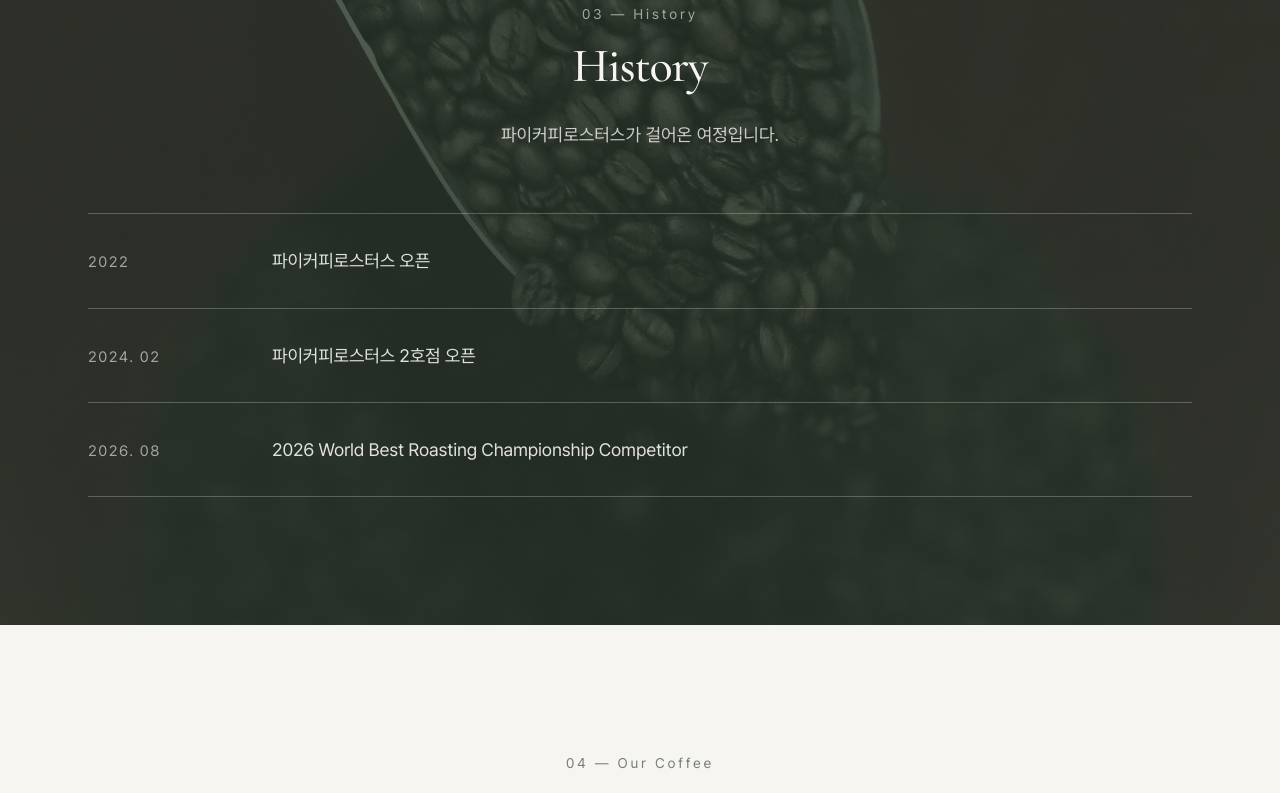
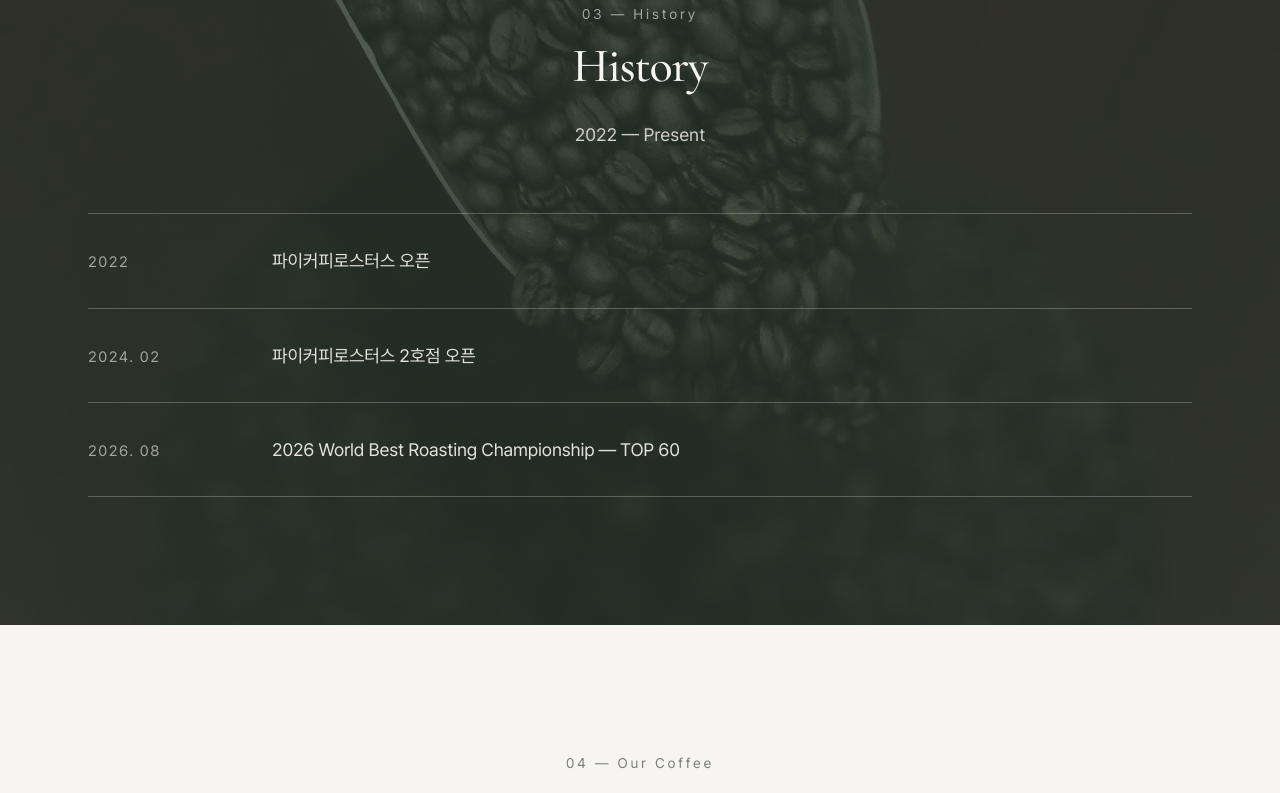
Before and after one commit to Kimky1120/pi-coffee-roasters, a Next.js app: page / in a window 1280 px wide. Shown: the part 1820-2613 px from the top of the page. Built offline with nearby package versions, Linux system fonts and the light colour scheme; no server answers; a web font is replaced by a local one.

Commit message:
Refine history and add championship gallery photos

```diff
--- a/src/data/gallery.ts
+++ b/src/data/gallery.ts
@@ -54,7 +54,19 @@ export const GALLERY_IMAGES: GalleryImage[] = [
   },
   {
     src: "/images/gallery/gallery-10-front.jpg",
-    alt: "2026 월드 베스트 로스팅 챔피언십 결선 진출 인증서와 참가자 명찰",
+    alt: "2026 월드 베스트 로스팅 챔피언십 TOP 60 인증서와 참가자 명찰",
     aspect: "landscape",
   },
+  {
+    src: "/images/gallery/gallery-11-wbr-weighing.jpg",
+    alt: "월드 베스트 로스팅 챔피언십에서 원두를 계량하는 과정",
+    aspect: "portrait",
+    objectPosition: "center",
+  },
+  {
+    src: "/images/gallery/gallery-12-wbr-roasting.jpg",
+    alt: "월드 베스트 로스팅 챔피언십에서 로스터를 운용하는 모습",
+    aspect: "portrait",
+    objectPosition: "center",
+  },
 ];
--- a/src/data/history.ts
+++ b/src/data/history.ts
@@ -14,6 +14,6 @@ export const HISTORY_ITEMS: HistoryItem[] = [
   },
   {
     date: "2026. 08",
-    title: "2026 World Best Roasting Championship Competitor",
+    title: "2026 World Best Roasting Championship — TOP 60",
   },
 ];
--- a/src/sections/history/HistoryContent.tsx
+++ b/src/sections/history/HistoryContent.tsx
@@ -27,7 +27,7 @@ export function HistoryContent({ items }: { items: HistoryItem[] }) {
       <SectionIntro
         eyebrow="03 — History"
         title="History"
-        description="파이커피로스터스가 걸어온 여정입니다."
+        description="2022 — Present"
         tone="light"
       />
 
```
Also changed, not shown: public/images/gallery/gallery-11-wbr-weighing.jpg (added), 1 other file (tests, documents, lock files or other folders).
